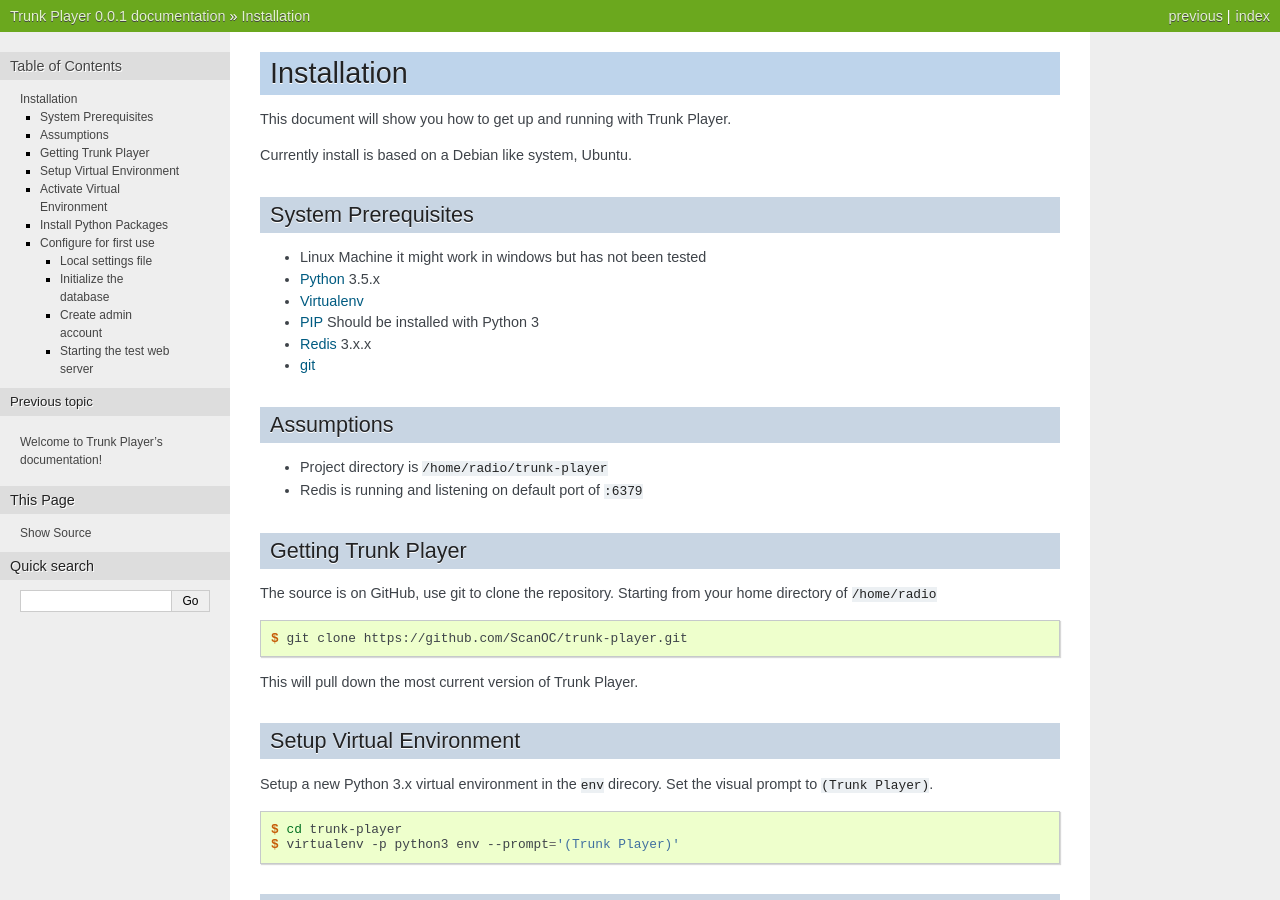
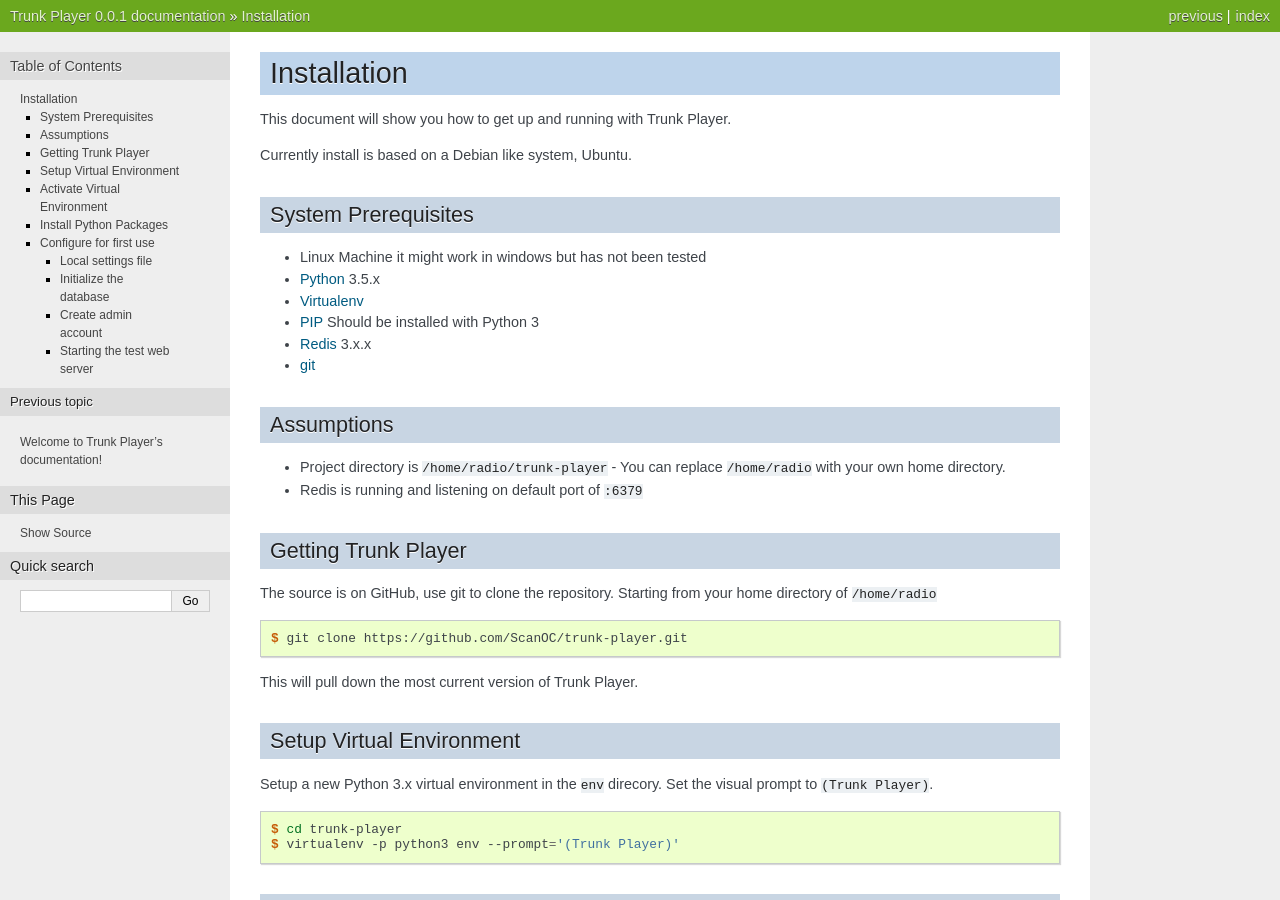
Before and after one commit to ScanOC/trunk-player, a Sphinx documentation site: the page built from docs/install.rst, in a window 1280 px wide and 900 px high. Built offline with Sphinx 7.4.7, drawn with Linux system fonts in a browser that asks for light colours.

Commit message:
update install doc

```diff
--- a/docs/install.rst
+++ b/docs/install.rst
@@ -24,7 +24,7 @@
 Assumptions
 ===========
 
-* Project directory is ``/home/radio/trunk-player``
+* Project directory is ``/home/radio/trunk-player`` - You can replace ``/home/radio`` with your own home directory.
 * Redis is running and listening on default port of ``:6379``
 
 Getting Trunk Player
```
